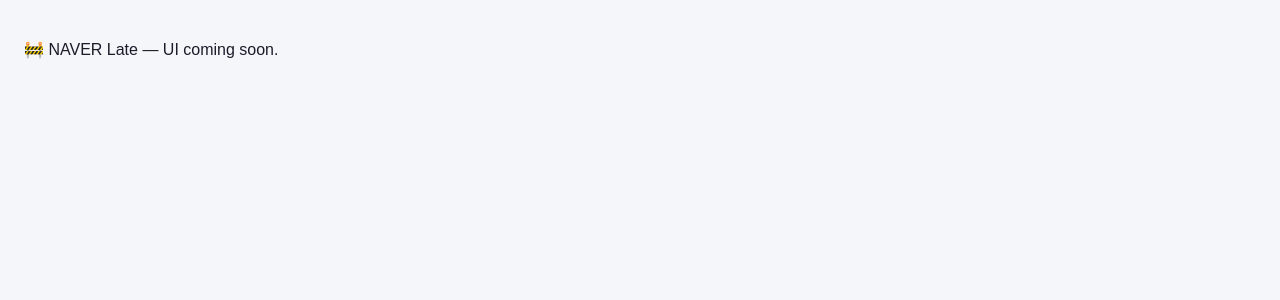
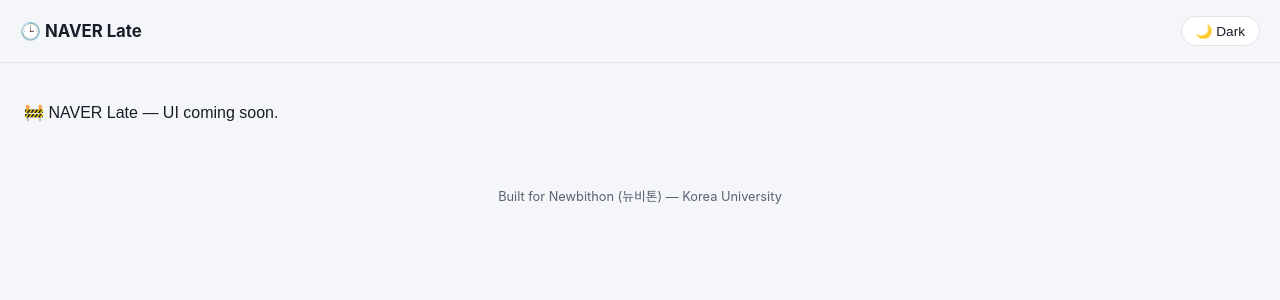
Before and after one commit to maisrhfz/nbteam43, a Next.js app in the folder frontend/: page / in a window 1280 px wide. Shown: the top 300 px of the page. Built offline with nearby package versions, Linux system fonts and the light colour scheme.

Commit message:
Wire real root layout
Header with the NAVER Late title + ThemeToggle, footer credit. Replaces
the scaffold's bare placeholder layout.

```diff
--- a/frontend/app/globals.css
+++ b/frontend/app/globals.css
@@ -245,3 +245,67 @@
   background: var(--accent);
   color: var(--accent-text);
 }
+
+/* --- App shell: header/footer/page/card (feature/app-shell) --- */
+
+.site-header {
+  display: flex;
+  align-items: center;
+  justify-content: space-between;
+  padding: 16px 20px;
+  border-bottom: 1px solid var(--border);
+}
+
+.site-title {
+  font-weight: 700;
+  font-size: 1.05rem;
+}
+
+.theme-toggle {
+  background: var(--surface);
+  border: 1px solid var(--border);
+  color: var(--text);
+  border-radius: 999px;
+  padding: 6px 14px;
+  cursor: pointer;
+  font-size: 0.85rem;
+}
+
+.site-footer {
+  text-align: center;
+  color: var(--text-muted);
+  font-size: 0.8rem;
+  padding: 24px 12px;
+}
+
+.page {
+  max-width: 640px;
+  margin: 0 auto;
+  padding: 24px 16px 60px;
+  display: flex;
+  flex-direction: column;
+  gap: 20px;
+}
+
+.card {
+  background: var(--surface);
+  border: 1px solid var(--border);
+  border-radius: var(--radius);
+  padding: 24px;
+}
+
+h1 {
+  margin: 0 0 6px;
+  font-size: 1.5rem;
+}
+
+h2 {
+  font-size: 1.1rem;
+  margin: 0 0 10px;
+}
+
+.subtitle {
+  color: var(--text-muted);
+  margin: 0 0 20px;
+  font-size: 0.95rem;
+}
--- a/frontend/app/layout.tsx
+++ b/frontend/app/layout.tsx
@@ -1,14 +1,23 @@
+import type { Metadata } from "next";
+import { ThemeToggle } from "@/components/ThemeToggle";
 import "./globals.css";
 
-export const metadata = {
+export const metadata: Metadata = {
   title: "NAVER Late",
   description: "Know the latest moment you can leave to make it to your event on time.",
 };
 
 export default function RootLayout({ children }: { children: React.ReactNode }) {
   return (
-    <html lang="en">
-      <body>{children}</body>
+    <html lang="en" suppressHydrationWarning>
+      <body>
+        <header className="site-header">
+          <span className="site-title">🕒 NAVER Late</span>
+          <ThemeToggle />
+        </header>
+        {children}
+        <footer className="site-footer">Built for Newbithon (뉴비톤) — Korea University</footer>
+      </body>
     </html>
   );
 }
```
